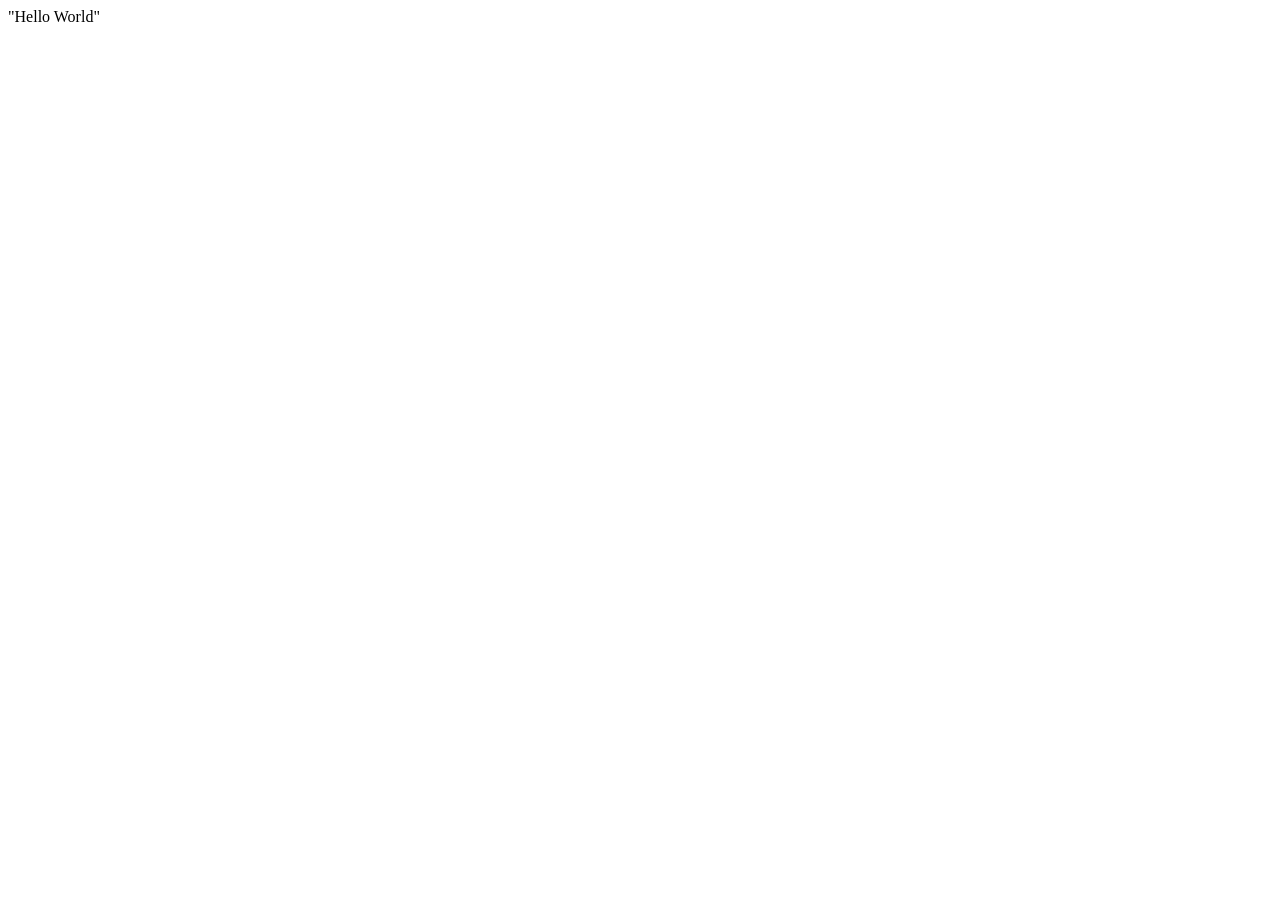
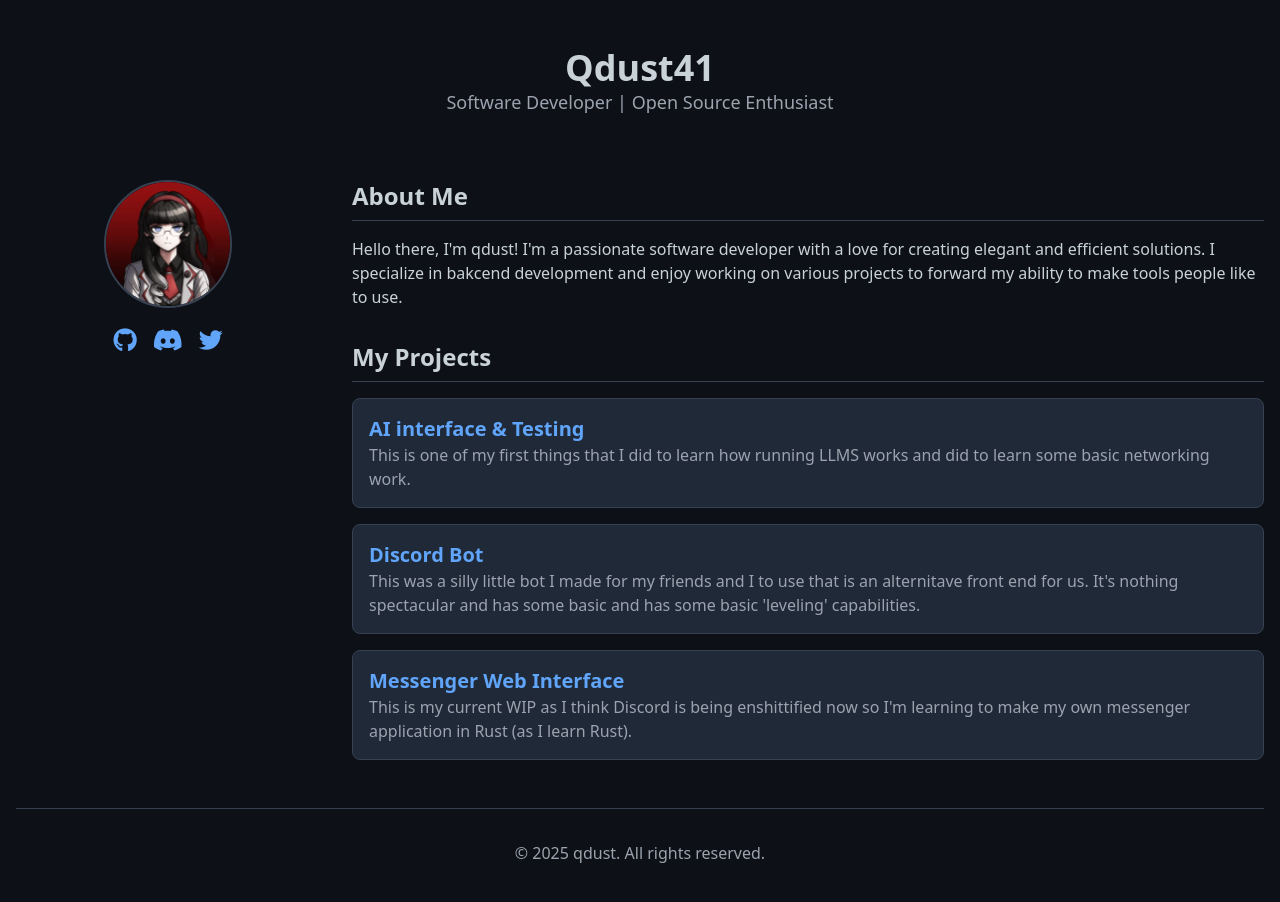
Before and after one commit to Qdust41/Qdust41.github.io, a plain HTML site: page index.html in a window 1280 px wide. Before the commit the page ends 800 px from the top, so only its background shows below. Drawn offline with nearby package versions, Linux system fonts and the light colour scheme.

Commit message:
I am copying my websites index page for my github pages which will NOT be updated

```diff
--- a/index.html
+++ b/index.html
@@ -1 +1,97 @@
-"Hello World"
+<!DOCTYPE html>
+<html lang="en">
+<head>
+    <meta charset="UTF-8">
+    <meta name="viewport" content="width=device-width, initial-scale=1.0">
+    <title>qdust.space</title>
+    <script src="https://cdn.tailwindcss.com"></script>
+    <link rel="stylesheet" href="https://cdnjs.cloudflare.com/ajax/libs/font-awesome/6.0.0-beta3/css/all.min.css">
+    <link rel="icon" href="./assets/favicon.ico" type="image/x-icon">
+    <style>
+        body {
+            background-color: #0d1117;
+            color: #c9d1d9;
+        }
+        @keyframes fadeInUp {
+            from {
+                opacity: 0;
+                transform: translateY(20px);
+            }
+            to {
+                opacity: 1;
+                transform: translateY(0);
+            }
+        }
+        .initial-hidden {
+            opacity: 0;
+        }
+        .fade-in-up {
+            animation: fadeInUp 0.5s ease-out forwards;
+        }
+        @keyframes tilt {
+            0% { transform: rotate(0deg); }
+            100% { transform: rotate(360deg); }
+        }
+        .animate-tilt {
+            animation: tilt 4s linear infinite;
+        }
+    </style>
+</head>
+<body class="font-sans">
+
+    <div class="container mx-auto p-4">
+        <header class="text-center py-8 initial-hidden" data-anim>
+            <h1 class="text-4xl font-bold">Qdust41</h1>
+            <p class="text-lg text-gray-400">Software Developer | Open Source Enthusiast</p>
+        </header>
+
+        <div class="md:flex md:gap-8 mt-8">
+            <aside class="md:w-1/4 text-center mb-8 md:mb-0 initial-hidden" data-anim>
+                <div class="relative group mx-auto w-32 h-32">
+                    <div class="absolute -inset-1 bg-gradient-to-r from-purple-600 to-pink-600 rounded-full blur-md opacity-0 group-hover:opacity-100 transition duration-1000 group-hover:duration-200 animate-tilt"></div>
+                    <img src="./assets/img/myprofilepicture.png" alt="My Profile Picture" class="relative w-full h-full rounded-full border-2 border-gray-700">
+                </div>
+                <ul class="flex justify-center gap-4 mt-4">
+                    <li><a href="https://github.com/qdust41" target="_blank" class="text-blue-400 text-2xl transition-colors hover:text-pink-500"><i class="fab fa-github"></i></a></li>
+                    <li><a href="https://discordapp.com/users/562837988938219571" target="_blank" class="text-blue-400 text-2xl transition-colors hover:text-indigo-500"><i class="fab fa-discord"></i></a></li>
+                    <li><a href="https://x.com/qdust41" target="_blank" class="text-blue-400 text-2xl transition-colors hover:text-sky-500"><i class="fab fa-twitter"></i></a></li>
+                </ul>
+            </aside>
+
+            <main class="md:w-3/4">
+                <section id="about" class="mb-8 initial-hidden" data-anim>
+                    <h2 class="text-2xl font-bold border-b border-gray-700 pb-2 mb-4">About Me</h2>
+                    <p>
+                        Hello there, I'm qdust! I'm a passionate software developer with a love for creating elegant and efficient solutions.
+                        I specialize in bakcend development and enjoy working on various projects to forward my ability to make tools people like to use.
+                    </p>
+                </section>
+
+                <section id="projects" class="initial-hidden" data-anim>
+                    <h2 class="text-2xl font-bold border-b border-gray-700 pb-2 mb-4">My Projects</h2>
+                    <div class="bg-gray-800 border border-gray-700 rounded-lg p-4 mb-4 transition-transform hover:scale-105">
+                        <h3 class="text-xl font-bold"><a href="https://ai.qdust.space" class="text-blue-400 hover:underline">AI interface & Testing</a></h3>
+                        <p class="text-gray-400">This is one of my first things that I did to learn how running LLMS works and did to learn some basic networking work.</p>
+                    </div>
+                    <div class="bg-gray-800 border border-gray-700 rounded-lg p-4 mb-4 transition-transform hover:scale-105">
+                        <h3 class="text-xl font-bold"><a href="#" class="text-blue-400 hover:underline">Discord Bot</a></h3>
+                        <p class="text-gray-400">This was a silly little bot I made for my friends and I to use that is an alternitave front end for us. It's nothing spectacular and has some basic
+                            and has some basic 'leveling' capabilities.
+                        </p>
+                    </div>
+                    <div class="bg-gray-800 border border-gray-700 rounded-lg p-4 mb-4 transition-transform hover:scale-105">
+                        <h3 class="text-xl font-bold"><a href="#" class="text-blue-400 hover:underline">Messenger Web Interface</a></h3>
+                        <p class="text-gray-400">This is my current WIP as I think Discord is being enshittified now so I'm learning to make my own messenger application in Rust (as I learn Rust).</p>
+                    </div>
+                </section>
+            </main>
+        </div>
+
+        <footer class="text-center py-8 mt-8 border-t border-gray-700 text-gray-400 initial-hidden" data-anim>
+            <p>&copy; 2025 qdust. All rights reserved.</p>
+        </footer>
+    </div>
+
+    <script src="./js/scripts.js"></script>
+</body>
+</html>
--- /dev/null
+++ b/js/scripts.js
@@ -0,0 +1,9 @@
+document.addEventListener('DOMContentLoaded', () => {
+    const animatedElements = document.querySelectorAll('[data-anim]');
+    animatedElements.forEach((el, index) => {
+        setTimeout(() => {
+            el.classList.add('fade-in-up');
+            el.classList.remove('initial-hidden');
+        }, index * 150);
+    });
+});
```
Also changed, not shown: assets/favicon.ico (added), assets/img/myprofilepicture.png (added), 6 other files.
